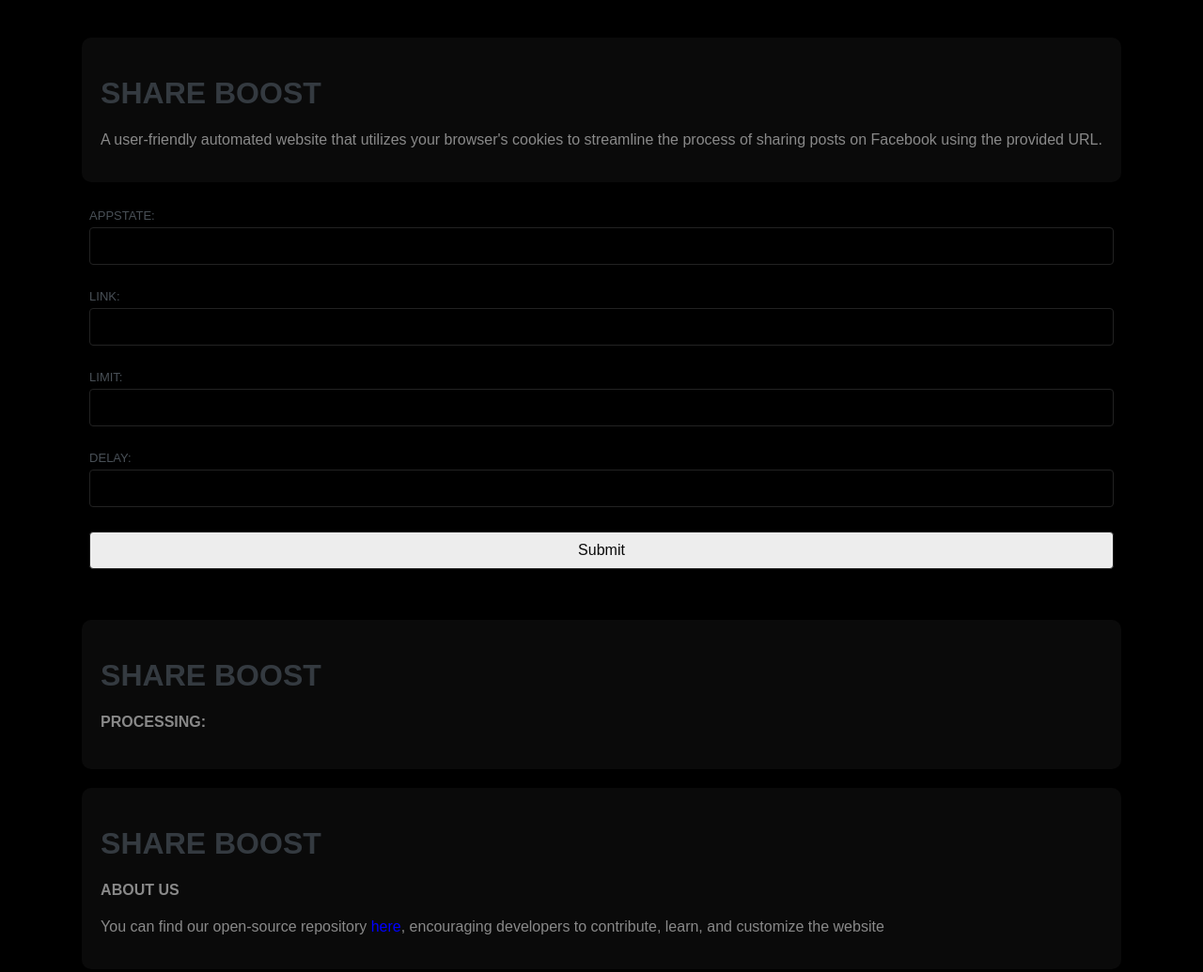
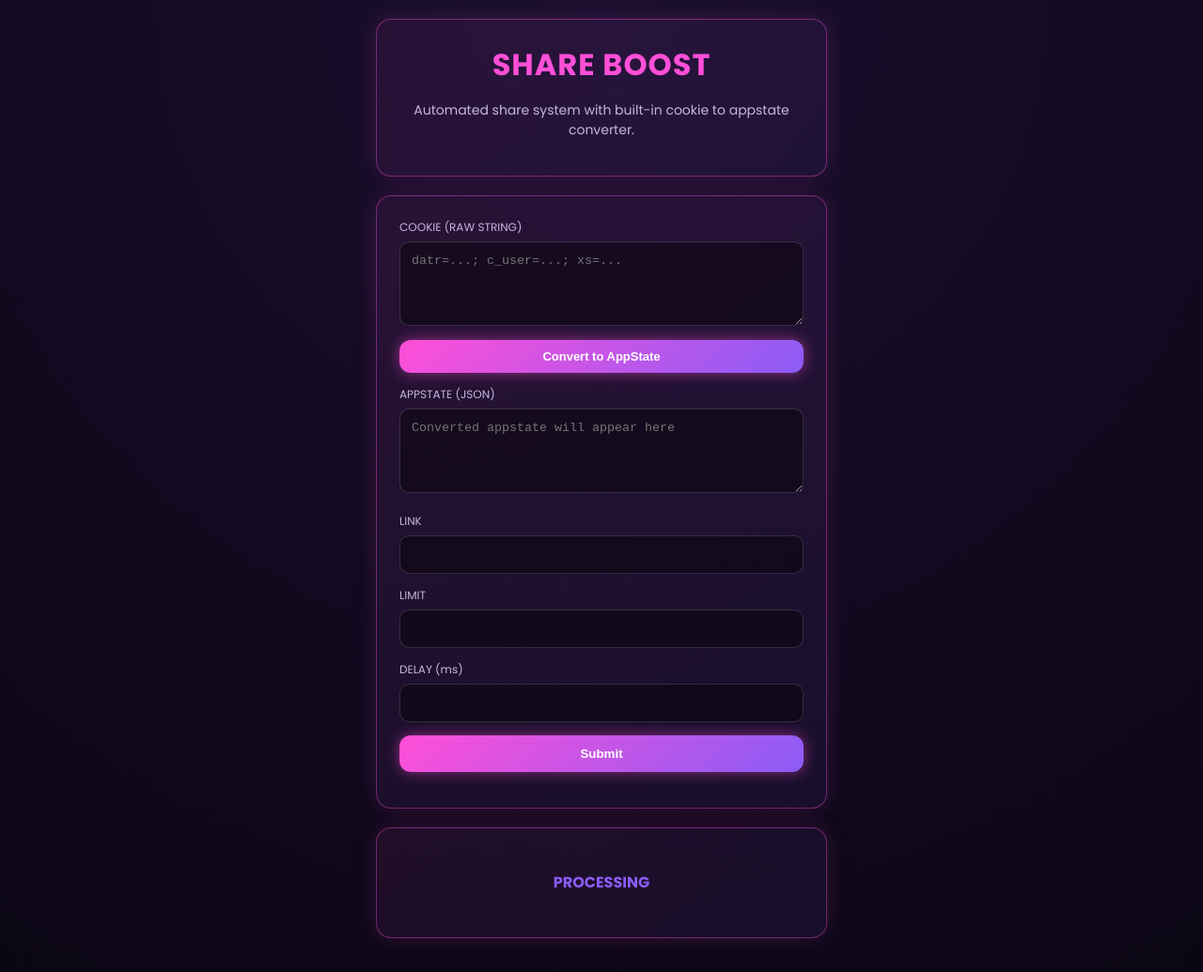
Before and after one commit to reironex/spamshirrrrrrrrrrrrrrrrrrr, a website: page public/index.html in a window 1280 px wide. Shown: the top 1035 px of the page at 94% size. Drawn offline with Linux system fonts and the light colour scheme; no server answers.

Commit message:
Update index.html

```diff
--- a/public/index.html
+++ b/public/index.html
@@ -5,223 +5,263 @@
 <meta http-equiv="X-UA-Compatible" content="IE=edge">
 <meta name="viewport" content="width=device-width, initial-scale=1.0">
 <title>Share Boost</title>
-   </head>
-   <body>
-      <div class="wrapper-container">
-         <div class="container">
-            <h1>SHARE BOOST</h1>
-            <p>A user-friendly automated website that utilizes your browser's cookies to streamline the process of sharing posts on Facebook using the provided URL.</p>
-         </div>
-         <div class="form-wrapper">
-            <form onsubmit="submitForm(event)" class="form-container">
-               <div class="form-item">
-                  <label for="cookies">APPSTATE:</label>
-                  <input type="text" id="cookies" name="cookie" placeholder="">
-               </div>
-               <div class="form-item">
-                  <label for="urls">LINK:</label>
-                  <input type="text" id="urls" name="url" placeholder="">
-               </div>
-               <div class="form-item">
-                  <label for="amounts">LIMIT:</label>
-                  <input type="text" id="amounts" name="amount" placeholder="">
-               </div>
-               <div class="form-item">
-                  <label for="intervals">DELAY:</label>
-                  <input type="text" id="intervals" name="interval" placeholder="" pattern="[0-9]*">
-               </div>
-               <div class="form-item">
-                  <button type="submit" onclick="submitForm()" id="submit-button">Submit</button>
-               </div>
-               <div class="form-item">
-                  <div id="result"></div>
-               </div>
-            </form>
-         </div>
-         <div class="container" id="process-container">
-            <h1>SHARE BOOST</h1>
-            <h4>PROCESSING:</h4>
-            <div id="processing">
-            </div>
-         </div>
-         <div class="container">
-            <h1>SHARE BOOST</h1>
-            <h4>ABOUT US</h4>
-            <p>You can find our open-source repository <a href="https://www.pornhub.com" style="text-decoration: none; color: blue;">here</a>, encouraging developers to contribute, learn, and customize the website</p>
-         </div>
-      </div>
+
 <style>
-         body, html {
+@import url('https://fonts.googleapis.com/css2?family=Poppins:wght@300;400;600;700&display=swap');
+
+:root {
+  --bg-main: #0b0614;
+  --pink: #ff4fd8;
+  --violet: #8b5cf6;
+  --text-main: #f5e9ff;
+  --text-muted: #c6b6dd;
+  --border-glow: rgba(255, 79, 216, 0.4);
+}
+
+* { box-sizing: border-box; }
+
+body {
   margin: 0;
-         }
-         body {
+  min-height: 100vh;
   padding: 20px;
   font-family: 'Poppins', sans-serif;
-         background: #000;
-         color: #898989;
+  background: radial-gradient(circle at top, #1a0f2e, var(--bg-main));
+  color: var(--text-main);
   display: flex;
   justify-content: center;
   align-items: center;
 }
+
+.wrapper-container {
+  max-width: 480px;
+  width: 100%;
+}
+
 .container {
-         background-color: #0a0a0a;
-         border-radius: 10px;
-         box-shadow: 0 0 10px rgba(0, 0, 0, 0.1);
-         padding: 20px;
-         margin: 20px auto;
-         overflow: auto;
+  background: linear-gradient(
+    135deg,
+    rgba(255,79,216,0.08),
+    rgba(139,92,246,0.08)
+  );
+  border-radius: 16px;
+  border: 1px solid var(--border-glow);
+  box-shadow: 0 0 25px rgba(255,79,216,0.15);
+  padding: 24px;
+  margin-bottom: 20px;
 }
+
+h1 {
+  margin: 0 0 10px;
+  text-align: center;
+  color: var(--pink);
+  letter-spacing: 1px;
+}
+
+h4 {
+  text-align: center;
+  color: var(--violet);
+}
+
+p {
+  font-size: 14px;
+  color: var(--text-muted);
+  text-align: center;
+}
+
 .form-item {
-         padding: 8px;
+  margin-bottom: 14px;
 }
-         h1 {
-         color: #343a40;
-         }
-         .form-item label {
-         font-size: 13px;
-         color: #495057;
-         margin-bottom: 5px;
+
+label {
+  font-size: 12px;
+  color: var(--text-muted);
+  margin-bottom: 6px;
   display: block;
 }
-         input, button {
-         background: #000;
+
+textarea, input {
+  width: 100%;
+  padding: 12px;
+  background: rgba(0,0,0,0.4);
+  border: 1px solid rgba(255,255,255,0.15);
+  border-radius: 10px;
+  color: var(--text-main);
+  outline: none;
+  transition: 0.3s;
+}
+
+textarea {
+  resize: vertical;
+  min-height: 90px;
+}
+
+textarea:focus, input:focus {
+  border-color: var(--pink);
+  box-shadow: 0 0 10px rgba(255,79,216,0.5);
+}
+
+button {
+  width: 100%;
+  padding: 12px;
+  border-radius: 12px;
+  border: none;
+  font-weight: 600;
+  cursor: pointer;
+  background: linear-gradient(135deg, var(--pink), var(--violet));
   color: #fff;
-         border: solid 1px #222;
-         box-sizing: border-box;
-         width: 100%;
-         margin-bottom: 10px;
+  box-shadow: 0 0 15px rgba(255,79,216,0.5);
+  transition: 0.2s;
+}
+
+button:hover {
+  transform: translateY(-2px);
+  box-shadow: 0 0 25px rgba(139,92,246,0.7);
+}
+
+.small-btn {
+  margin-top: 8px;
+  font-size: 13px;
   padding: 10px;
-         border-radius: 4px;
-         font-size: 16px;
 }
-         button {
-         cursor: none;
-         color: #0a0a0a;
-         background-color: #ededed;
-         }
-         button:hover {
-         background: #CCC;
-         }
+
 #result {
   display: none;
   text-align: center;
-         background-color: #ededed;
-         border: solid 1px #222;
-         padding: 10px;
-         border-radius: 4px;
-         color: #0a0a0a;
+  padding: 12px;
+  border-radius: 10px;
+  font-weight: 600;
 }
-         #process {
+
+.current-online {
+  background: rgba(0,0,0,0.45);
+  border: 1px solid rgba(139,92,246,0.4);
+  border-radius: 12px;
+  padding: 12px;
+  margin-bottom: 10px;
 }
-         .current-online {
-         font-size: 13px;
-         background: #0a0a0a;
-         padding: 10px;
-         color: #898989;
-         border: solid 1px #898989;
-         border-radius: 4px;
-         box-shadow: 0 0 10px rgba(0, 0, 0, 0.1);
-         margin-bottom: 10px;
-         overflow: auto;
-         white-space: nowrap;
+
+a {
+  color: var(--pink);
+  text-decoration: none;
 }
 </style>
+</head>
+
+<body>
+<div class="wrapper-container">
+
+  <div class="container">
+    <h1>SHARE BOOST</h1>
+    <p>Automated share system with built-in cookie to appstate converter.</p>
+  </div>
+
+  <div class="container">
+    <form onsubmit="submitForm(event)">
+
+      <div class="form-item">
+        <label>COOKIE (RAW STRING)</label>
+        <textarea id="cookie-raw" placeholder="datr=...; c_user=...; xs=..."></textarea>
+        <button type="button" class="small-btn" onclick="convertCookie()">Convert to AppState</button>
+      </div>
+
+      <div class="form-item">
+        <label>APPSTATE (JSON)</label>
+        <textarea id="cookies" placeholder="Converted appstate will appear here"></textarea>
+      </div>
+
+      <div class="form-item">
+        <label>LINK</label>
+        <input type="text" id="urls">
+      </div>
+
+      <div class="form-item">
+        <label>LIMIT</label>
+        <input type="number" id="amounts">
+      </div>
+
+      <div class="form-item">
+        <label>DELAY (ms)</label>
+        <input type="number" id="intervals">
+      </div>
+
+      <div class="form-item">
+        <button type="submit" id="submit-button">Submit</button>
+      </div>
+
+      <div class="form-item">
+        <div id="result"></div>
+      </div>
+
+    </form>
+  </div>
+
+  <div class="container" id="process-container">
+    <h4>PROCESSING</h4>
+    <div id="processing"></div>
+  </div>
+
+</div>
+
 <script>
-         async function submitForm() {
+/* ================= COOKIE ➜ APPSTATE ================= */
+function convertCookie() {
+  const raw = document.getElementById('cookie-raw').value.trim();
+  if (!raw) return alert("Paste cookie first");
+
+  const cookies = raw.split(';').map(c => {
+    const parts = c.split('=');
+    return {
+      key: parts[0].trim(),
+      value: parts.slice(1).join('=').trim(),
+      domain: ".facebook.com",
+      path: "/",
+      secure: true,
+      httpOnly: false
+    };
+  });
+
+  document.getElementById('cookies').value =
+    JSON.stringify(cookies, null, 2);
+}
+
+/* ================= SUBMIT ================= */
+async function submitForm(event) {
   event.preventDefault();
   const result = document.getElementById('result');
   const button = document.getElementById('submit-button');
+
   try {
     result.style.display = 'block';
     button.style.display = 'none';
+
     const response = await fetch('/api/submit', {
       method: 'POST',
+      headers: { 'Content-Type': 'application/json' },
       body: JSON.stringify({
         cookie: document.getElementById('cookies').value,
         url: document.getElementById('urls').value,
         amount: document.getElementById('amounts').value,
         interval: document.getElementById('intervals').value,
-               }),
-               headers: {
-                 'Content-Type': 'application/json',
-               },
+      })
     });
+
     const data = await response.json();
 
     if (data.status === 200) {
-               result.style.backgroundColor = '#32ff0dc7';
-               result.style.color = '#222';
-               result.innerHTML = 'Submitted successfully!';
+      result.style.background = '#2ecc71';
+      result.style.color = '#000';
+      result.innerText = 'Submitted successfully!';
+    } else {
+      result.style.background = '#ff4d6d';
+      result.style.color = '#fff';
+      result.innerText = 'Error: ' + data.error;
+    }
+
     button.style.display = 'block';
-             } else {
-               result.style.backgroundColor = '#3D1619';
-               result.style.color = '#FE6265';
-               result.innerHTML = 'Error: ' + data.error;
-               button.style.display = 'block';
-             }
-           } catch (e) {
-             console.error(e);
+  } catch (err) {
+    console.error(err);
   }
 }
-
-         async function linkOfProcessing() {
-           try {
-             const container = document.getElementById('processing');
-             const processContainer = document.getElementById('process-container');
-             const initialResponse = await fetch('/total');
-
-             if (!initialResponse.ok) {
-               throw new Error(`Failed to fetch: ${initialResponse.status} - ${initialResponse.statusText}`);
-             }
-
-             const initialData = await initialResponse.json();
-             if (initialData.length === 0) {
-               processContainer.style.display = 'none';
-               return;
-             }
-             initialData.forEach((link, index) => {
-
-               let { url, count, id, target, session } = link;
-               const processCard = document.createElement('div');
-               processCard.classList.add('current-online');
-
-               const text = document.createElement('h4');
-               text.classList.add('count-text');
-               text.innerHTML = `${index + 1}. ID: ${id} | ${count}/${target}`;
-
-               processCard.appendChild(text);
-               container.appendChild(processCard);
-
-               const intervalId = setInterval(async () => {
-                 const updateResponse = await fetch('/total');
-
-                 if (!updateResponse.ok) {
-                   console.error(`Failed to fetch update: ${updateResponse.status} - ${updateResponse.statusText}`);
-                   return;
-                 }
-
-                 const updateData = await updateResponse.json();
-                 const updatedLink = updateData.find((link) => link.session === session);
-
-                 if (updatedLink) {
-                   let { count } = updatedLink;
-                   update(processCard, count, id, index, target);
-                 }
-               }, 1000);
-             });
-
-           } catch (error) {
-             console.error(error);
-           }
-         }
-
-         function update(card, count, id, index, target) {
-           let container = card.querySelector('.count-text');
-           container.textContent = `${index + 1}. ID: ${id} | ${count}/${target}`;
-         }
-
-         linkOfProcessing();
-
 </script>
 </body>
 </html>
```
Lines whose indentation alone changed are shown as unchanged.
